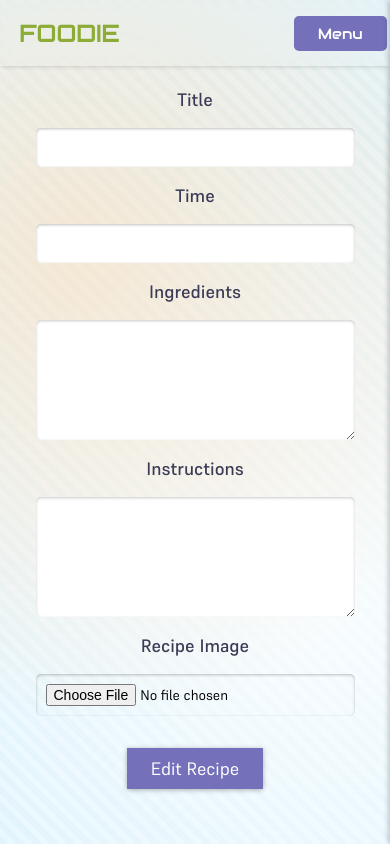
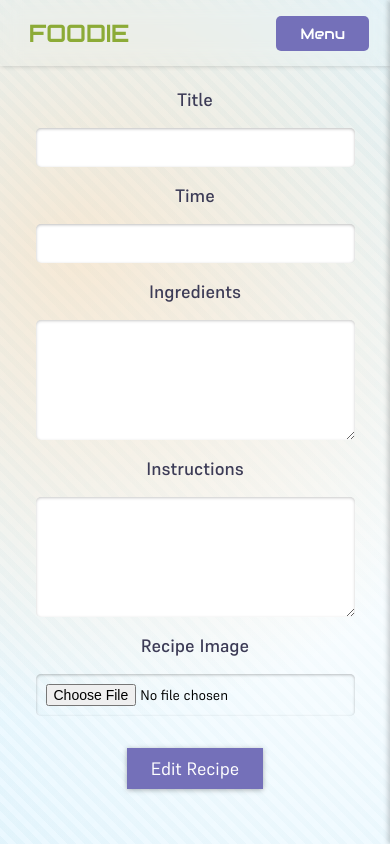
Before and after one commit to aniketkumar7/FOOD_BLOG_APP, a React (Vite) app in the folder Frontend/: page /editRecipe/1 in a window 390 px wide. Built offline with nearby package versions, Linux system fonts and the light colour scheme; no server answers.

Commit message:
Update the Menu button

```diff
--- a/Frontend/src/App.css
+++ b/Frontend/src/App.css
@@ -29,7 +29,6 @@ body {
   min-height: 100vh;
   width: 100%;
   background-color: #e6f7ff;
-  /* Base color */
   background-image:
     radial-gradient(circle at 20% 30%, rgba(255, 223, 186, 0.6) 0%, transparent 70%),
     radial-gradient(circle at 80% 70%, rgba(255, 255, 255, 0.8) 0%, transparent 70%),
@@ -732,7 +731,7 @@ section {
 @media (max-width: 480px) {
   header {
     width: 100%;
-    padding: .5rem .2rem;
+    padding: .5rem .8rem;
   }
 
   header h2 {
@@ -834,8 +833,26 @@ section {
 
 @media (max-width: 400px)
 {
+  .menu-button{
+    margin-right: .5rem;
+  }
+
+  .home .left h1 {
+    font-size: 3.6rem;
+    line-height: 3.5rem;
+  }
+
+  .showcase-text {
+    width: 88%;
+  }
+
   .showcase-text h1 {
-    font-size: 1.5rem;
-    color : #5e5d88;
+    font-size: 1.6rem;
+    line-height: 1.6rem;
   }
+
+  .recipe-header h1 {
+    font-size: 2.5rem;
+  }
+
 }
```
